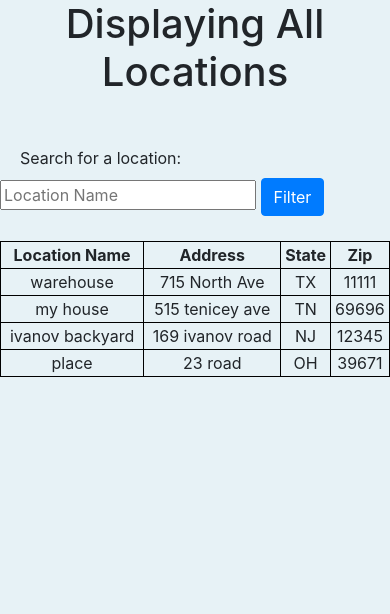
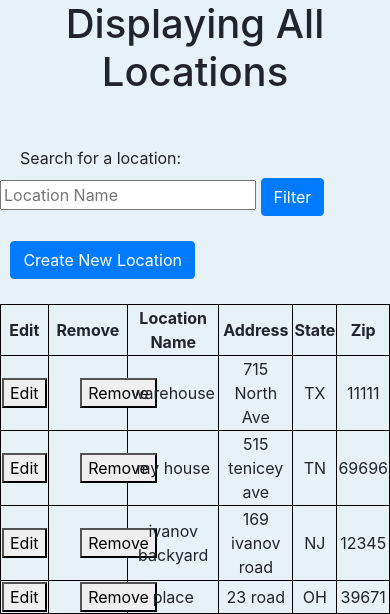
Before and after one commit to fmunoz1899/PepsiCo-Scheduling-Tool-Copy, a PHP site: page /locations.php in a window 390 px wide. Shown: the part 403-1017 px from the top of the page. Before the commit the page ends 780 px from the top, so only its background shows below. Run offline with PHP 8.4, Linux system fonts and the light colour scheme; a user stored in the database is signed in; data comes from the database, SQL or seed files in the repository.

Commit message:
Update locations.php

```diff
--- a/PepsiCo Scheduling PHP/locations.php
+++ b/PepsiCo Scheduling PHP/locations.php
@@ -34,19 +34,53 @@
             <div>
                 <h1 class="h1_1">Displaying All Locations</h1>
             </div>
-<div class="row div_space">
-				<div class="col-md-1"></div>
-				<div class="col-md-7">
-					<form method="POST" action="FilterLocation.php" class = "form2">
-						<label>Search for a location:</label>
-						<input type="text" name="filterl" placeholder="Location Name">
-						<button class="btn btn-primary" type="submit">Filter</button>
-					</form>
-				</div>
-			</div>
+<?php
+    include('connect.php');
+	session_start();
+
+	if(isset($_SESSION['manager']) && $_SESSION['manager']===true)
+	{
+		$LocationName="SELECT LocationName, LocationID FROM location"; //no user input
+		$result=$link->query($LocationName);
+	echo"
+				<div class='row div_space'>
+					<div class='col-md-1'> </div>
+					<div class='col-md-7'>
+						<form method='POST' action='filterlocation.php' class = 'form2'>
+							<label>Search for a location:</label>
+							<input type='text' name='filterl' placeholder='Location Name' required>
+							<button class='btn btn-primary' type='submit'>Filter</button>
+						</form>
+					</div>
+		";
+	echo'
+		<div class="col-md-9"> </div>
+		  <div class="col-md-3">
+			  <button type="button" class="btn btn-primary mbut" data-toggle="modal" data-target="#newLoc"> Create New Location</button>
+		  </div>
+
+		';
+		mysqli_close($link);
+	}
+
+	else
+	{
+		header("location:login.php?loc_no_man_tok");
+		exit;
+	}
+
+ ?>
       <!--------------- Modal Code -------------->
 <?php
 	include('connect.php');
+
+	if(isset($_POST['id']) && $_POST['id']!='')
+	{
+		$id=filter_var($_POST['id'], FILTER_SANITIZE_NUMBER_INT);
+		$rem=$link->prepare("DELETE FROM location WHERE locationID=?");
+		$rem->bind_param("i",$id);
+		$rem->execute();
+	}
 
 	if(isset($_POST['LocationName']) && isset($_POST['Address']) && isset($_POST['state']) && isset($_POST['ZipCode']) && isset($_POST['city']) && $_POST['state']!='')
 	{
@@ -80,7 +114,7 @@
               </button>
             </div>
             <div class="modal-body">
-              <form action="location.php" method="POST">
+              <form action="locations.php" method="POST">
                 <p>Location Name:
                  <input type="text" name="LocationName" required>
                 </p>
@@ -164,7 +198,7 @@
       <!------------------------------------->
 <?php
 	include('connect.php');
-	$sqlL="SELECT LocationName, StreetAdress, State, Zip FROM location";
+	$sqlL="SELECT LocationID, LocationName, StreetAdress, State, Zip FROM location";
 	$result=$link->query($sqlL);
 
 
@@ -175,14 +209,18 @@
         echo "<div class = 'col-md-10'>";
           echo " <table> ";
           echo "<tr>
-              <th> Location Name </th>
-              <th> Address </th>
-              <th> State </th>
-              <th> Zip </th>
+			  <th>Edit</th>
+			  <th>Remove</th>
+              <th>Location Name</th>
+              <th>Address</th>
+              <th>State</th>
+              <th>Zip</th>
               </tr>";
           while($row = $result->fetch_assoc())
           {
             echo "<tr>
+			  <td><button>Edit</button></td>
+			  <td><form method='POST' action='locations.php'><input name='id' type='hidden' value=".$row['LocationID']."><button>Remove</button></form></td>
               <td>".$row["LocationName"]. "</td>
               <td>". $row["StreetAdress"]. "</td>
               <td>" . $row["State"]."</td>
```
